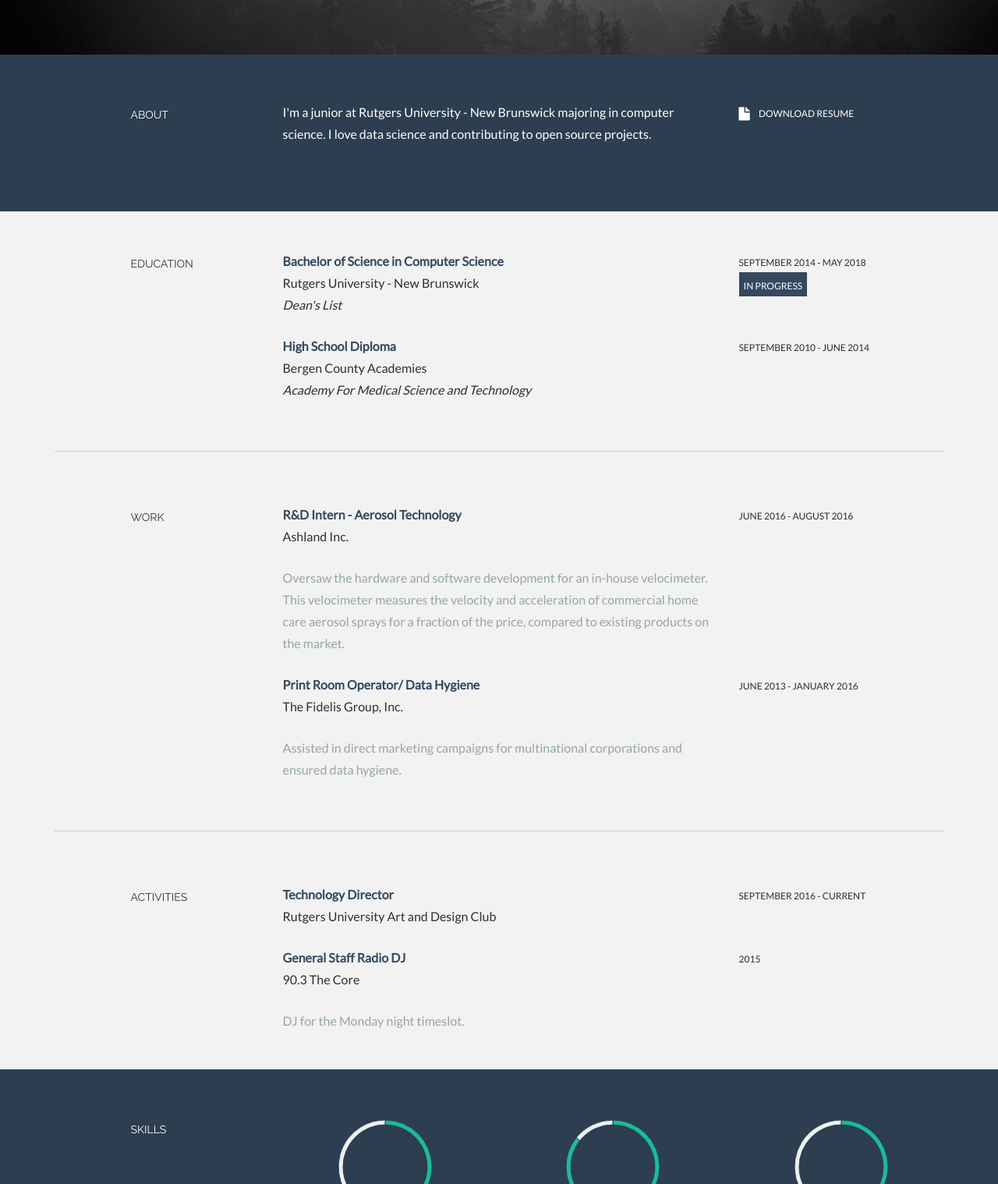
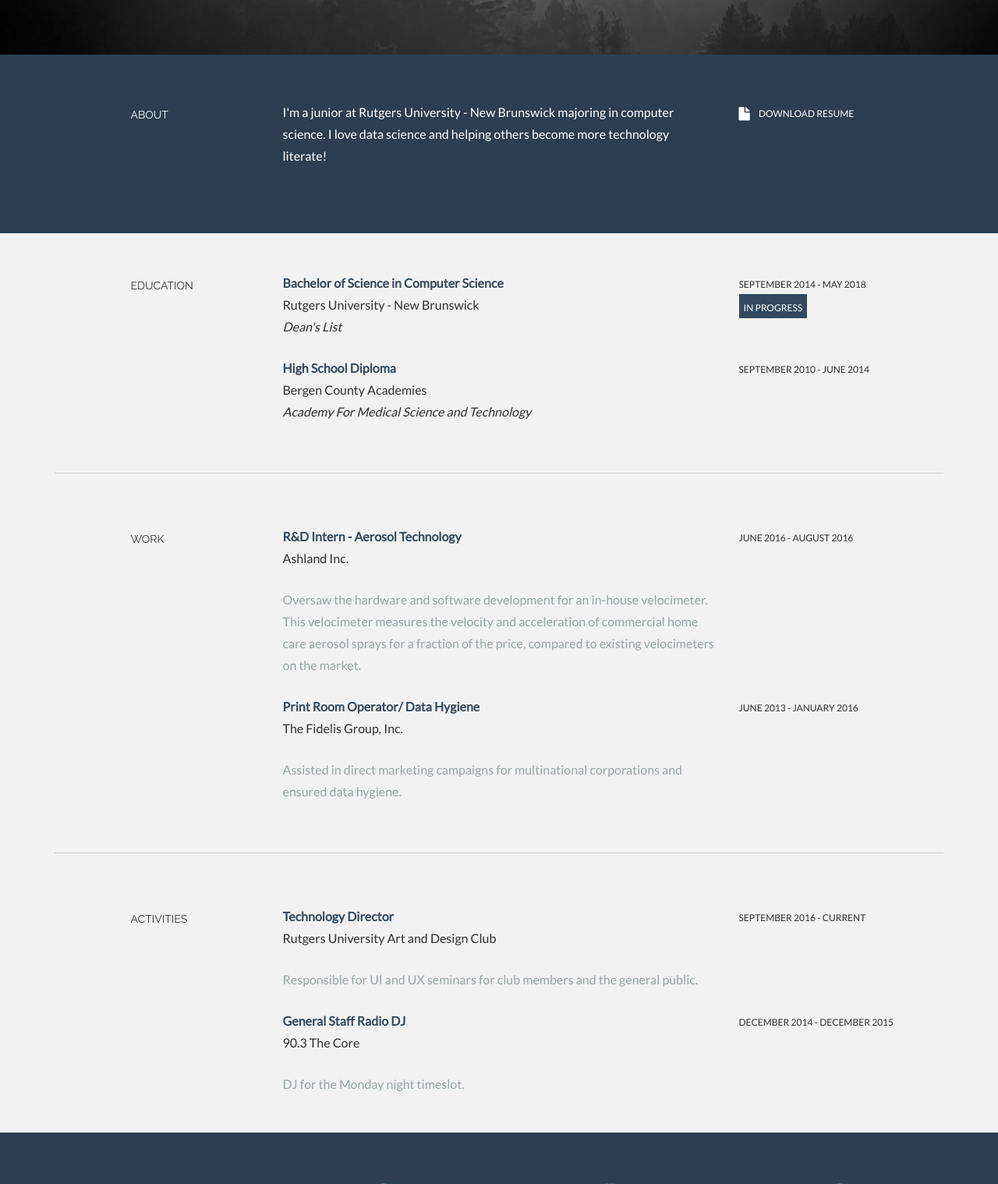
Before and after one commit to Chirangi/chirangi.github.io, a plain HTML site: page index.html in a window 1280 px wide. Shown: the part 490-2008 px from the top of the page at 78% size. Drawn offline with Linux system fonts and the light colour scheme.

Commit message:
updates to resume

```diff
--- a/index.html
+++ b/index.html
@@ -69,7 +69,7 @@
 					<h5>ABOUT</h5>
 				</div>
 				<div class="col-lg-6">
-					<p>I'm a junior at Rutgers University - New Brunswick majoring in computer science. I love data science and contributing to open source projects.</p>
+					<p>I'm a junior at Rutgers University - New Brunswick majoring in computer science. I love data science and helping others become more technology literate!</p>
 				</div>
 				<div class="col-lg-3">
 					<p><a href="resume.pdf"><i class="icon-file"></i></a> <sm>DOWNLOAD RESUME</sm></p>
@@ -127,7 +127,7 @@
 					<p><t>R&D Intern - Aerosol Technology</t><br/>
 						Ashland Inc. <br/>
 					</p>
-					<p><more>Oversaw the hardware and software development for an in-house velocimeter. This velocimeter measures the velocity and acceleration of commercial home care aerosol sprays for a fraction of the price, compared to existing products on the market.</more></p>
+					<p><more>Oversaw the hardware and software development for an in-house velocimeter. This velocimeter measures the velocity and acceleration of commercial home care aerosol sprays for a fraction of the price, compared to existing velocimeters on the market.</more></p>
 				</div>
 				<div class="col-lg-3">
 					<p><sm>JUNE 2016 - AUGUST 2016</sm></p>
@@ -158,6 +158,7 @@
 					<p><t>Technology Director</t><br/>
 						Rutgers University Art and Design Club <br/>
 					</p>
+					<p><more>Responsible for UI and UX seminars for club members and the general public. </more></p>
 				</div>
 				<div class="col-lg-3">
 					<p><sm>SEPTEMBER 2016 - CURRENT</sm></p>
@@ -170,7 +171,7 @@
 					<p><more>DJ for the Monday night timeslot.</more></p>
 				</div>
 				<div class="col-lg-3">
-					<p><sm>2015</sm></p>
+					<p><sm>DECEMBER 2014 - DECEMBER 2015</sm></p>
 				</div>
 
 		</div><!--/.row -->
```
Also changed, not shown: assets/ico/favicon.png (added), 1 other file.
